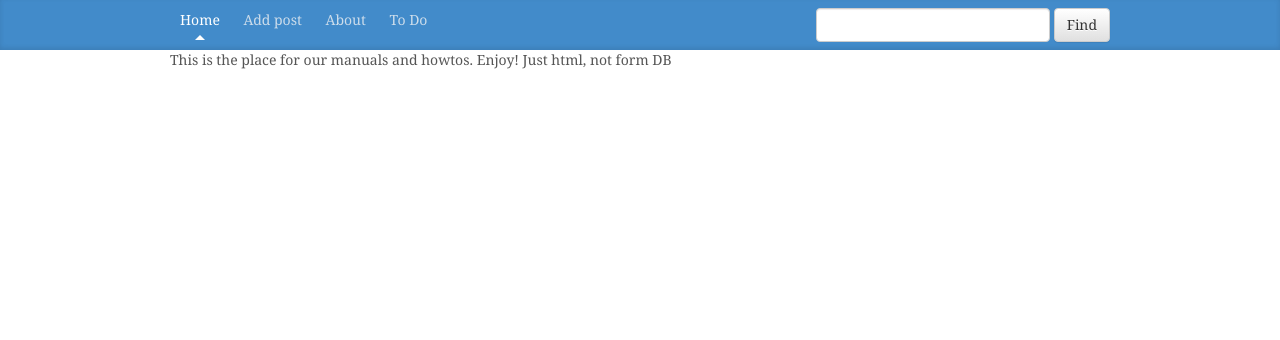
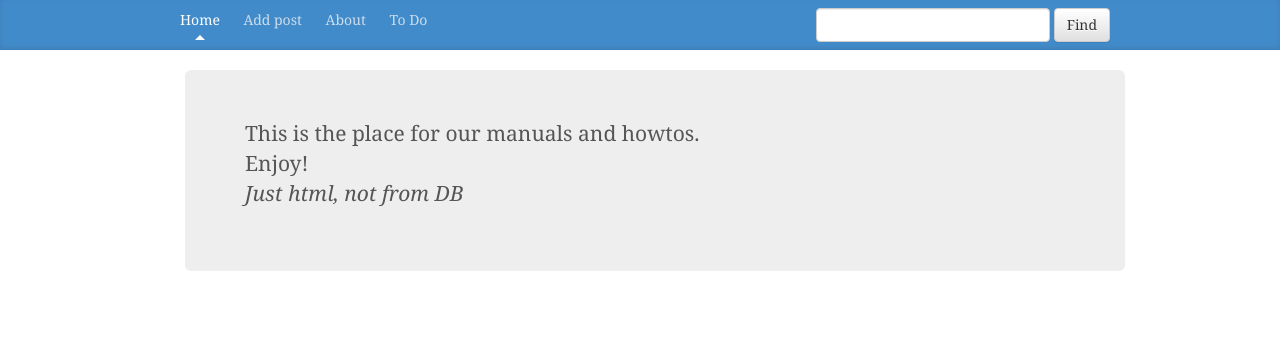
Before and after one commit to temurp/manuals-django, a Django app: page /about/ in a window 1280 px wide. Shown: the top 340 px of the page. Run offline with Django 3.2, Linux system fonts and the light colour scheme; some libraries are stand-ins or nearby versions.

Commit message:
updated about page, modified url.py (now compatible with django 1.10)

```diff
--- a/blog/static/css/blog.css
+++ b/blog/static/css/blog.css
@@ -47,3 +47,7 @@ body {
   border-bottom: 5px solid;
   border-left:   5px solid transparent;
 }
+
+.jumbotron {
+	margin-top: 20px;
+}
--- a/blog/templates/blog/about.html
+++ b/blog/templates/blog/about.html
@@ -1,9 +1,13 @@
 {% extends "base.html" %}
 
 {% block content %}
-<p>
-	This is the place for our manuals and howtos.
-	Enjoy!
-	Just html, not form DB
-</p>
+<div class="container">
+	<div class="jumbotron">
+		<p>
+			This is the place for our manuals and howtos.<br>
+			Enjoy!<br>
+			<em>Just html, not from DB</em>
+		</p>
+	</div>
+</div>
 {% endblock content %}
--- a/djangotest1/urls.py
+++ b/djangotest1/urls.py
@@ -15,12 +15,13 @@ Including another URLconf
 """
 from django.conf.urls import url
 from django.contrib import admin
+from blog import views
 
 urlpatterns = [
-	url(r'^$', 'blog.views.post_list', name='post_list'),
-	url(r'^post/(?P<pk>\d+)/$', 'blog.views.post_detail', name = 'post_detail'),
-	url(r'^about/$', 'blog.views.about', name='about'),
-	url(r'^post/new/$', 'blog.views.post_new', name='post_new'),
-	url(r'^post/(?P<pk>\d+)/edit/$', 'blog.views.post_edit', name='post_edit'),
+	url(r'^$', views.post_list, name='post_list'),
+	url(r'^post/(?P<pk>\d+)/$', views.post_detail, name = 'post_detail'),
+	url(r'^about/$', views.about, name='about'),
+	url(r'^post/new/$', views.post_new, name='post_new'),
+	url(r'^post/(?P<pk>\d+)/edit/$', views.post_edit, name='post_edit'),
     url(r'^admin/', admin.site.urls, name='admin_panel'),
 ]
```
